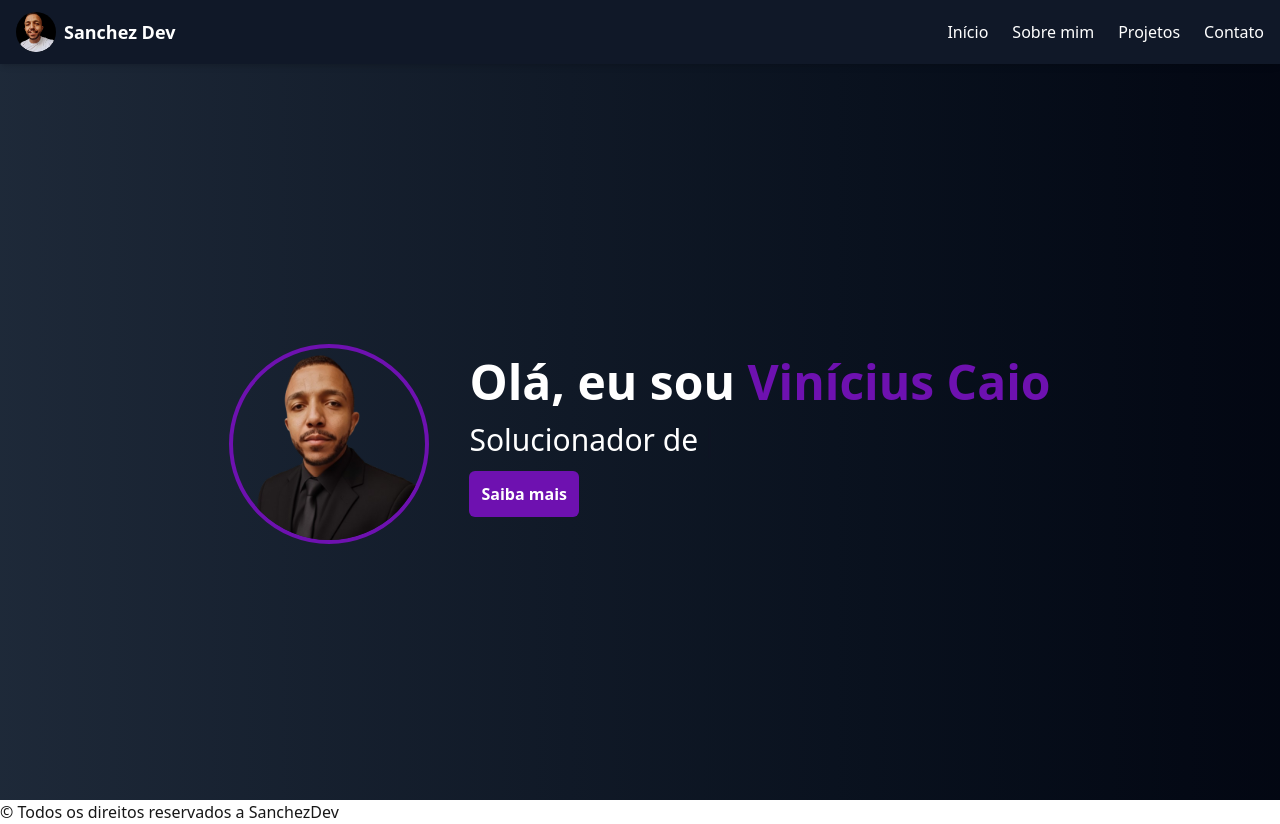
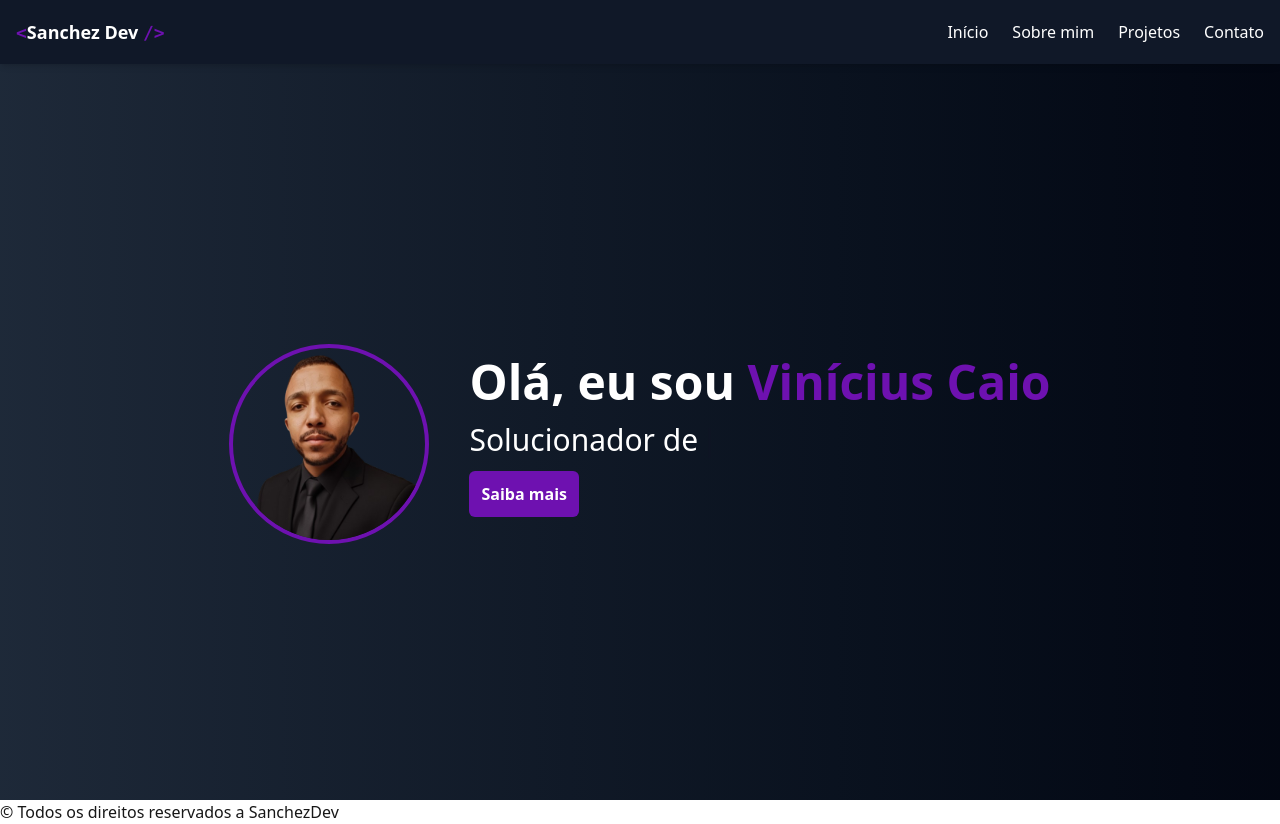
Before and after one commit to SanchezDeveloper/meu-portifolio.github.io, a Next.js app in the folder meu-portfolio/: page / in a window 1280 px wide. Built offline with nearby package versions, Linux system fonts and the light colour scheme.

Commit message:
adjusting initial ux

```diff
--- a/meu-portfolio/src/app/page.tsx
+++ b/meu-portfolio/src/app/page.tsx
@@ -6,7 +6,7 @@ export default function Home() {
   return (
     <div>
       <Header />
-      <main>
+      <main className="bg-gradient-to-r from-gray-800 to-gray-950 ">
         <article>
           <FisrtSection />
         </article>
--- a/meu-portfolio/src/components/FirstSection.tsx
+++ b/meu-portfolio/src/components/FirstSection.tsx
@@ -12,7 +12,7 @@ export default function FisrtSection() {
   });
 
   return (
-    <section className="h-[calc(100dvh-64px)] mt-16 flex items-center justify-center bg-gradient-to-r from-gray-800 to-gray-950 text-center text-white px-4" id="inicio">
+    <section className="h-[calc(100dvh-64px)] mt-16 flex items-center justify-center text-center text-white px-4" id="inicio">
       <Image
         src="/assets/images/profile-photo.png"
         width={200}
@@ -27,7 +27,7 @@ export default function FisrtSection() {
           <span className='text-3xl'>{text}<Cursor cursorStyle="|" cursorColor='purple' /></span>
         </div>
 
-        <a href="#saiba-mais" className='p-3 rounded-md bg-purple-800 font-bold transform transition-colors duration-300 hover:bg-gray-800'>Saiba mais</a>
+        <a href="#saiba-mais" className='p-3 rounded-md bg-purple-800 font-bold transform transition-colors duration-300 hover:bg-purple-500'>Saiba mais</a>
 
       </div>
 
--- a/meu-portfolio/src/components/Header.tsx
+++ b/meu-portfolio/src/components/Header.tsx
@@ -12,16 +12,7 @@ export default function Header() {
       {/* Header fixo */}
       <header className="fixed top-0 left-0 w-full bg-gray-900 text-white h-16 flex items-center justify-between p-4 z-50 shadow-md">
         {/* Logo / Perfil */}
-        <div className="flex items-center gap-2">
-          <Image
-            src="/assets/images/profile-img.png"
-            width={40}
-            height={40}
-            alt="Foto de perfil"
-            className="rounded-full"
-          />
-          <h1 className="text-lg font-semibold">Sanchez Dev</h1>
-        </div>
+        <h1 className="text-lg font-semibold"> <code className="text-purple-800">&lt;</code>Sanchez Dev <code className="text-purple-800">/&gt;</code> </h1>
 
         {/* Menu - Desktop */}
         <nav className="hidden md:block">
```
